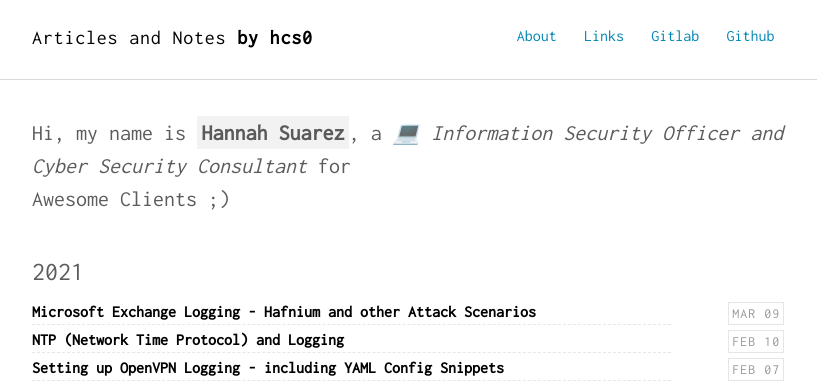
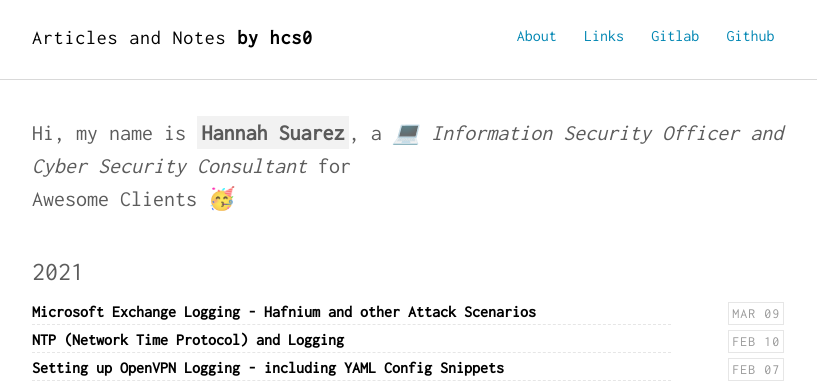
Before and after one commit to HannahSuarez/hannahsuarez.github.io, a Jekyll site: the page built from index.html, in a window 1280 px wide and 900 px high. Shown: the top 383 px of the window, without its empty margins (232-1049 px from the left). Built offline with Jekyll 4.4.1, drawn with Linux system fonts in a browser that asks for light colours; nearby versions of some CDN libraries.

```diff
--- a/_config.yml
+++ b/_config.yml
@@ -29,7 +29,7 @@ sass:
 author:
   name     : "Hannah Suarez"
   job      : "💻 Information Security Officer and Cyber Security Consultant"
-  bio      : "Awesome Clients ;)"
+  bio      : "Awesome Clients 🥳"
   thumb    : /images/hannahsuarez.jpg
   url      : http://hannahsuarez.github.io
   github   : http://github.com/hcs0
```
